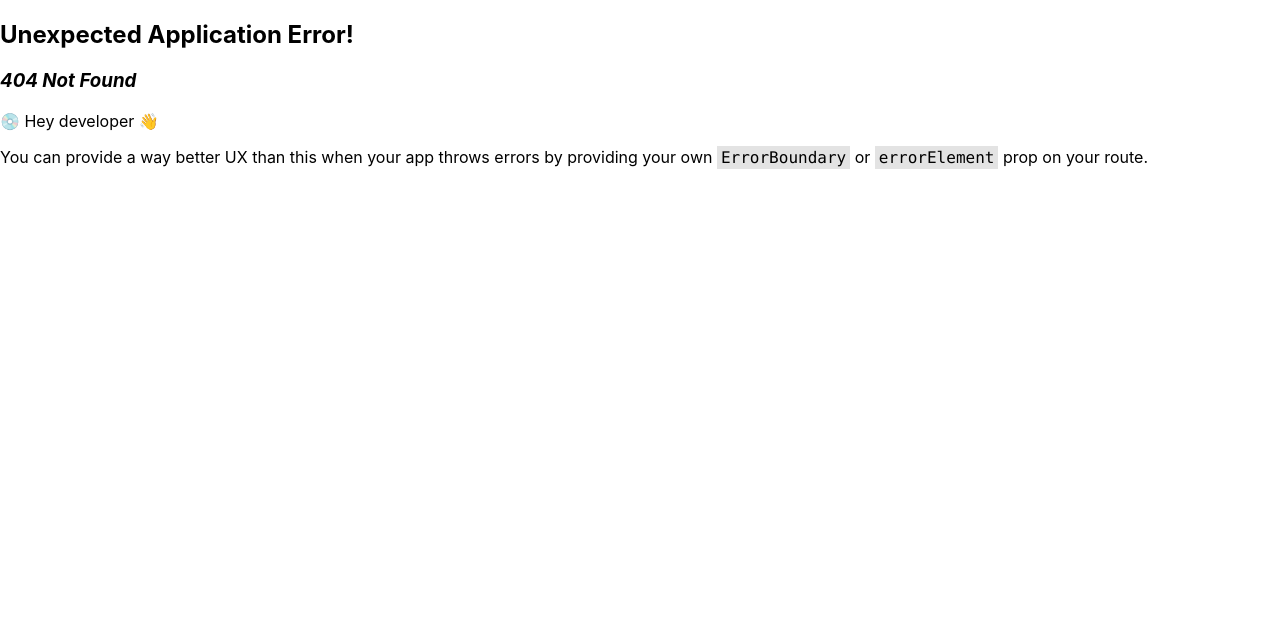
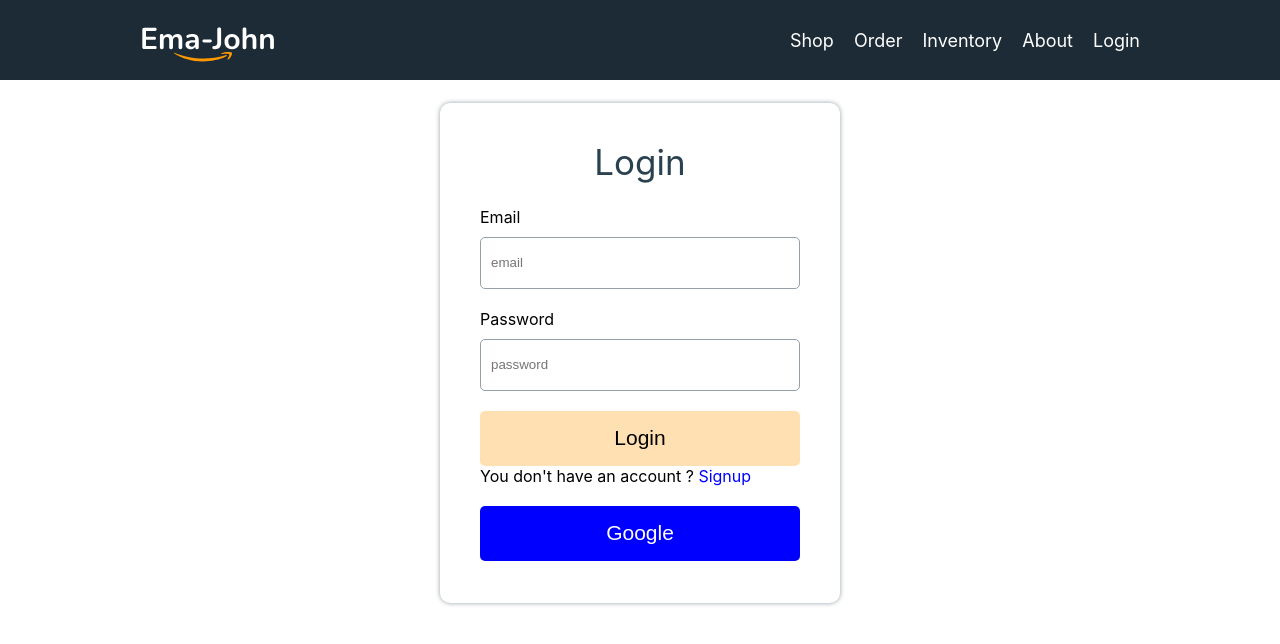
Before and after one commit to adnanhjoy/spa-ecommerce, a React (Create React App) app: page /login in a window 1280 px wide. Before the commit this address had no page. Shown: the top 644 px of the page. Built offline with nearby package versions, Linux system fonts and the light colour scheme.

Commit message:
added login page

```diff
--- a/package.json
+++ b/package.json
@@ -9,6 +9,7 @@
     "@testing-library/jest-dom": "^5.16.5",
     "@testing-library/react": "^13.4.0",
     "@testing-library/user-event": "^13.5.0",
+    "firebase": "^9.20.0",
     "react": "^18.2.0",
     "react-dom": "^18.2.0",
     "react-router-dom": "^6.10.0",
--- a/src/components/Header/Header.js
+++ b/src/components/Header/Header.js
@@ -12,6 +12,7 @@ const Header = () => {
                 <Link to="/order">Order</Link>
                 <Link to="/inventory">Inventory</Link>
                 <Link to="/about">About</Link>
+                <Link to="/login">Login</Link>
             </div>
         </nav>
     );
--- /dev/null
+++ b/src/components/Login/Login.css
@@ -0,0 +1,76 @@
+.form-container {
+    height: 500px;
+    width: 400px;
+    margin: 20px auto;
+    border-radius: 10px;
+    box-shadow: 0px 0px 5px #95A0A7;
+}
+
+.form-title {
+    text-align: center;
+    color: #2A414F;
+    font-weight: 400;
+    font-size: 35px;
+    padding-top: 38px;
+}
+
+.form-body {
+    margin: 0px auto;
+}
+
+.form-group{
+    width: 80%;
+    margin: 0 auto;
+}
+
+.form-body input {
+    width: 93%;
+    height: 30px;
+    border-radius: 5px;
+    padding: 10px;
+    margin-top: 10px;
+    border: 1px solid #95A0A7;
+}
+
+.password-container {
+    margin-top: 20px;
+}
+
+.login-btn {
+    border: none;
+    width: 100%;
+    height: 55px;
+    background: rgba(255, 153, 0, 0.3);
+    border-radius: 5px;
+    font-size: 21px;
+    font-weight: 400;
+    margin-top: 20px;
+    cursor: pointer;
+}
+
+.login-btn:hover{
+    background-color: #311e004d;
+}
+.google-btn {
+    border: none;
+    width: 100%;
+    height: 55px;
+    background: blue;
+    border-radius: 5px;
+    font-size: 21px;
+    font-weight: 400;
+    margin-top: 20px;
+    color: white;
+    cursor: pointer;
+}
+
+.google-btn:hover{
+    background-color: #3d3dfa;
+}
+.link-btn{
+    text-decoration: none;
+    color: blue;
+}
+.link-btn:hover{
+    text-decoration: underline;
+}
--- /dev/null
+++ b/src/components/Login/Login.js
@@ -0,0 +1,32 @@
+import React from 'react';
+import './Login.css';
+import { Link } from 'react-router-dom';
+
+const Login = () => {
+    return (
+        <div>
+            <div className='form-container'>
+                <h1 className='form-title'>Login</h1>
+                <form className='form-body'>
+                    <div className='form-group'>
+                        <label htmlFor="email">Email</label> <br />
+                        <input type="email" placeholder='email' name='email' />
+                    </div>
+                    <div className='form-group password-container'>
+                        <label htmlFor="password">Password</label> <br />
+                        <input type="password" placeholder='password' name='password' />
+                    </div>
+                    <div className='form-group'>
+                        <button className='login-btn'>Login</button>
+                    </div>
+                    <p className='form-group'>You don't have an account ? <Link to='/signup' className='link-btn'>Signup</Link></p>
+                </form>
+                <div className='form-group'>
+                    <button className='google-btn'>Google</button>
+                </div>
+            </div>
+        </div>
+    );
+};
+
+export default Login;
--- /dev/null
+++ b/src/components/Signup/Signup.js
@@ -0,0 +1,11 @@
+import React from 'react';
+
+const Signup = () => {
+    return (
+        <div>
+
+        </div>
+    );
+};
+
+export default Signup;
```
Also changed, not shown: src/App.js (+16 -4 lines), src/firebase/firebase.config.js (added, +19 -0 lines), src/components/Signup/Signup.css (added), 1 other file (tests, documents, lock files or other folders).
